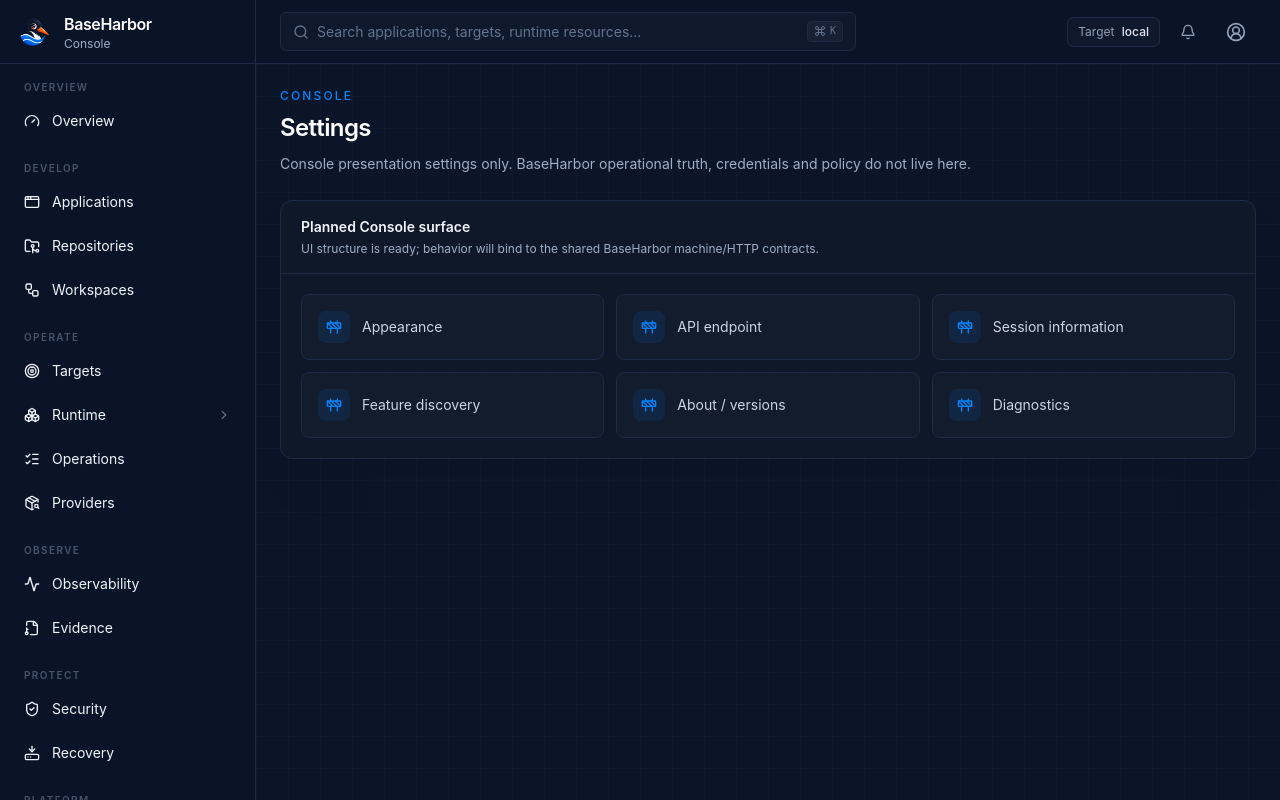
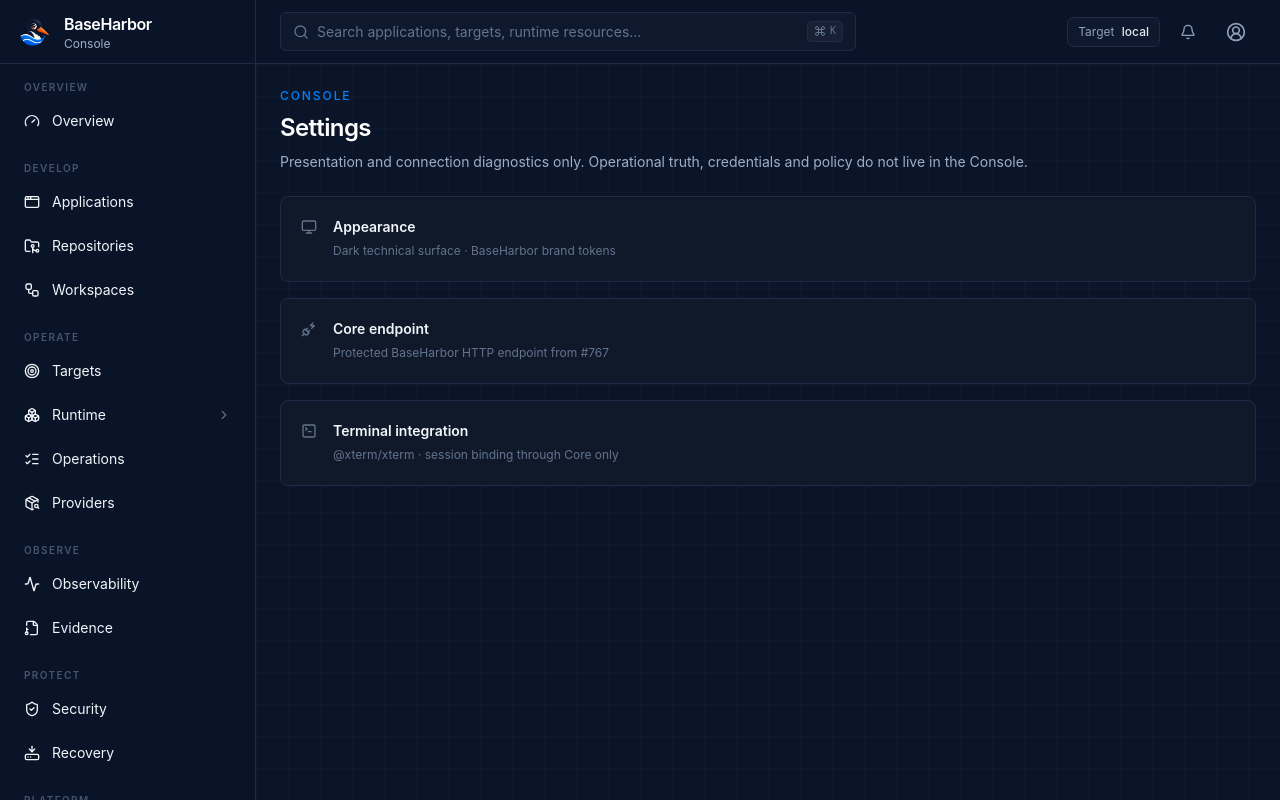
Before and after one commit to mcpdev80/baseharbor-console, a Next.js app: page /settings in a window 1280 px wide. Built offline with nearby package versions, Linux system fonts and the light colour scheme.

Commit message:
feat: complete remaining operational Console views

```diff
--- a/src/app/settings/page.tsx
+++ b/src/app/settings/page.tsx
@@ -1,4 +1,10 @@
-import { SectionPage } from "@/components/section/section-page";
-export default function Page() {
-  return <SectionPage eyebrow="Console" title="Settings" description="Console presentation settings only. BaseHarbor operational truth, credentials and policy do not live here." capabilities={["Appearance","API endpoint","Session information","Feature discovery","About / versions","Diagnostics"]} />;
+import { Monitor, PlugZap, TerminalSquare } from "lucide-react";
+
+export default function SettingsPage() {
+  return <div className="mx-auto max-w-[1200px] space-y-6">
+    <div><p className="mb-2 text-xs font-medium uppercase tracking-[.16em] text-[var(--bh-signal-blue)]">Console</p><h1 className="text-2xl font-semibold tracking-tight text-white">Settings</h1><p className="mt-2 max-w-3xl text-sm text-[var(--muted)]">Presentation and connection diagnostics only. Operational truth, credentials and policy do not live in the Console.</p></div>
+    <div className="grid gap-4">
+      {[["Appearance","Dark technical surface · BaseHarbor brand tokens",Monitor],["Core endpoint","Protected BaseHarbor HTTP endpoint from #767",PlugZap],["Terminal integration","@xterm/xterm · session binding through Core only",TerminalSquare]].map(([title,description,Icon])=><section key={String(title)} className="flex items-start gap-4 rounded-lg border border-[var(--border)] bg-[var(--panel)] p-5"><Icon className="mt-0.5 size-4 text-slate-500" /><div><h2 className="text-sm font-semibold text-slate-100">{String(title)}</h2><p className="mt-1 text-xs leading-5 text-slate-500">{String(description)}</p></div></section>)}
+    </div>
+  </div>;
 }
```
